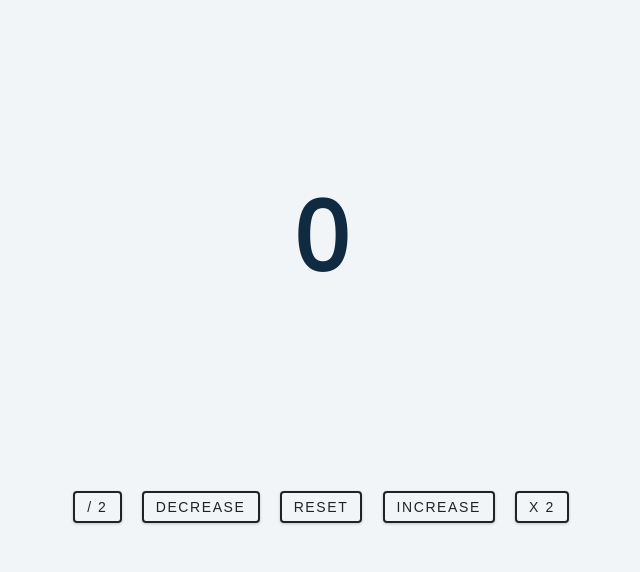
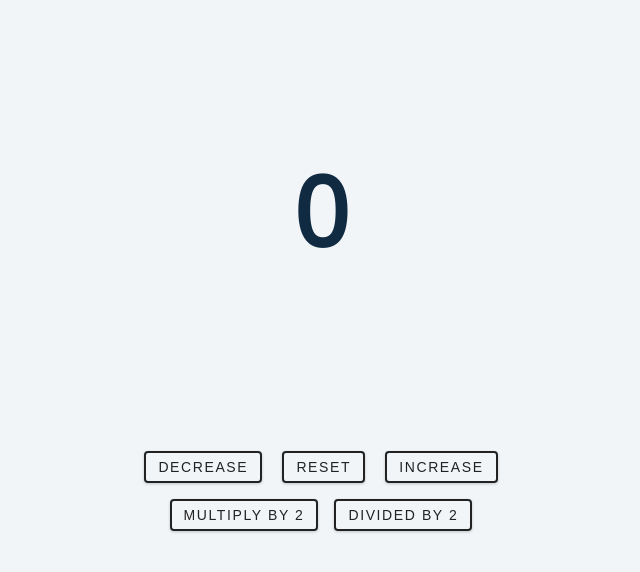
Before and after one commit to bopavlic/simple-counter, a plain HTML site: page index.html in a window 1280 px wide. Shown: the part 180-752 px from the top of the page, without its empty margins (319-959 px from the left). Drawn offline with nearby package versions, Linux system fonts and the light colour scheme.

Commit message:
Add files via upload
2nd commit

```diff
--- a/index.html
+++ b/index.html
@@ -13,11 +13,13 @@
       <h1>Counter</h1>
       <span id="value">0</span>
       <div class="button-container">
-        <button class="btn divTwo">/ 2</button>
         <button class="btn decrease">decrease</button>
         <button class="btn reset">reset</button>
         <button class="btn increase">increase</button>
-        <button class="btn mulTwo">x 2</button>
+        <div class="center">
+          <button class="btn mulTwo">multiply by 2</button>
+          <button class="btn divTwo">divided by 2</button>
+        </div>
       </div>
     </main>
     <!-- javascript -->
--- a/style.css
+++ b/style.css
@@ -111,6 +111,11 @@ p {
   color: var(--clr-grey-5);
 }
 
+.center {
+  display: flex;
+  justify-content: center;
+}
+
 @media screen and (min-width: 800px) {
   h1 {
     font-size: 4rem;
```
